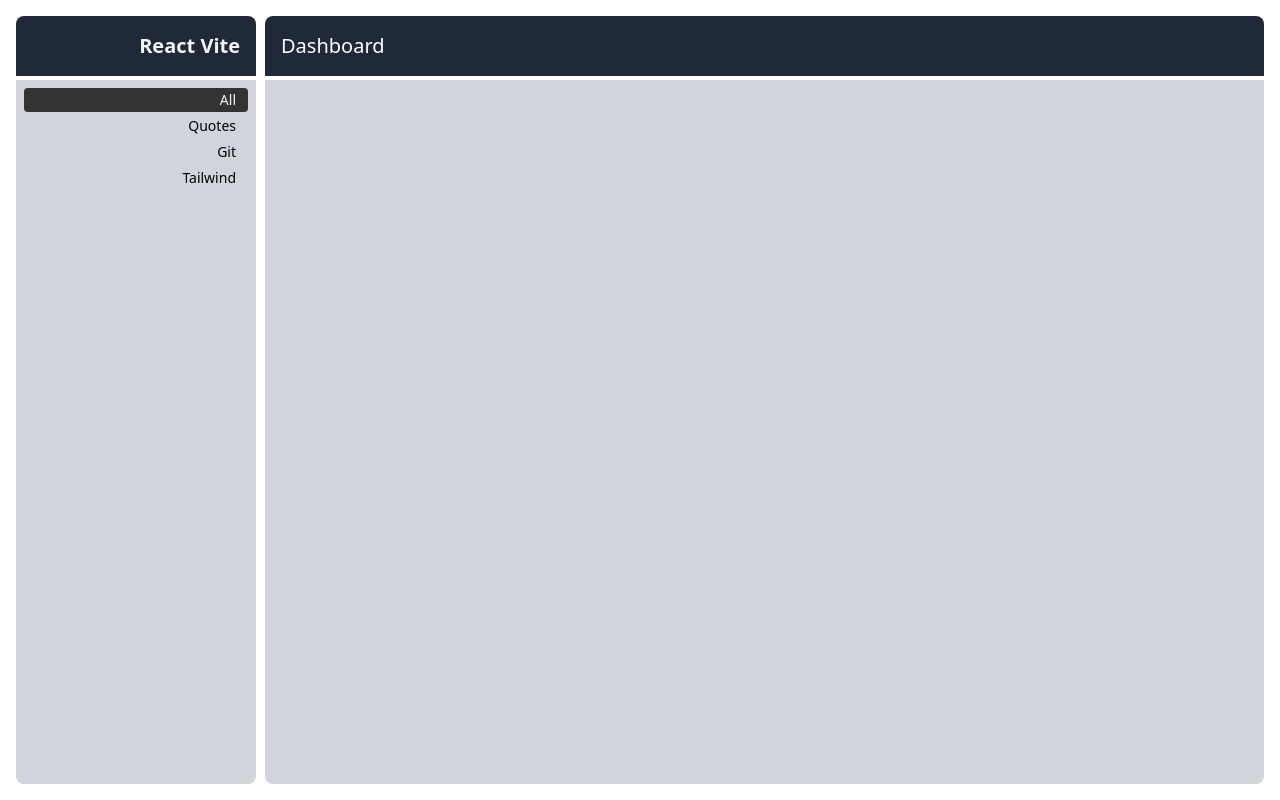
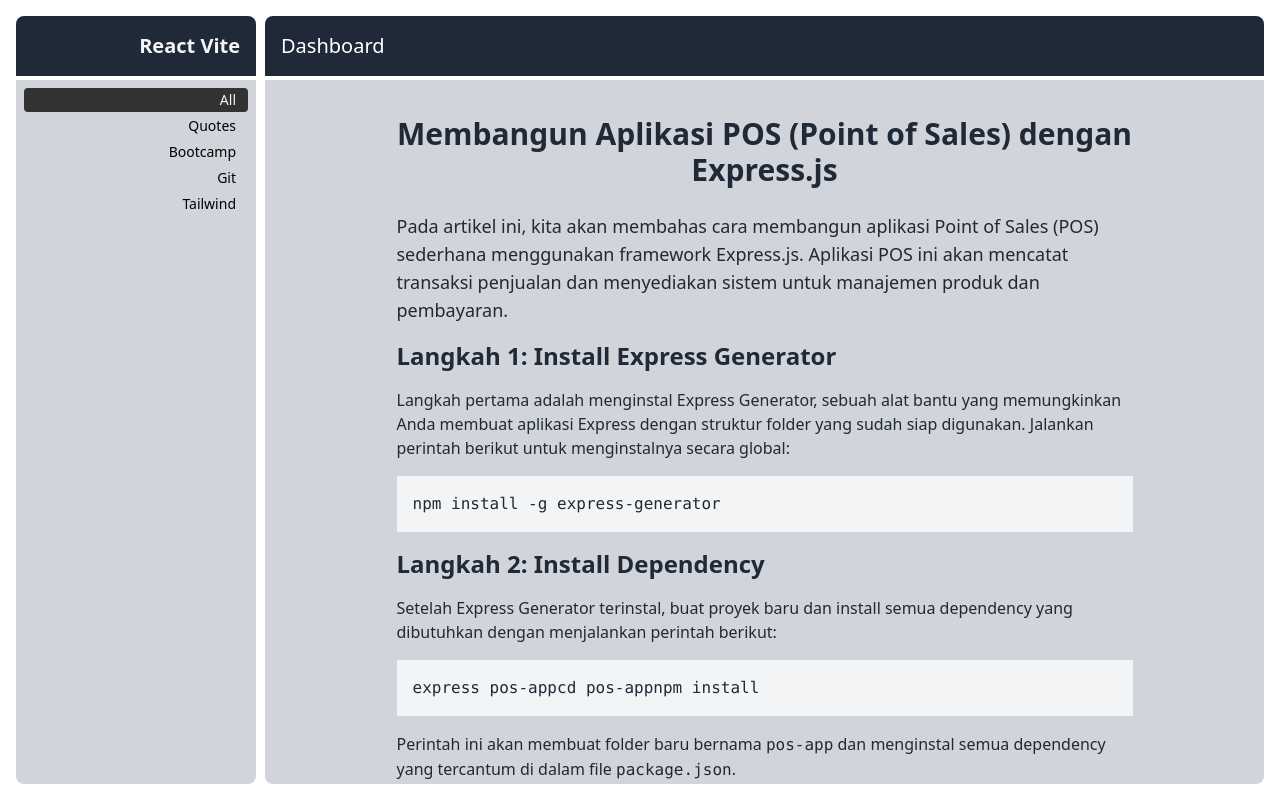
Before and after one commit to jannatun45/article, a React (Vite) app: page /setup-and-configurasi in a window 1280 px wide. Built offline with nearby package versions, Linux system fonts and the light colour scheme.

Commit message:
add article on category bootcamp

```diff
--- /dev/null
+++ b/src/components/pages/bootcamp/SetupAndConfigurasi.jsx
@@ -0,0 +1,91 @@
+import { Icon } from '@iconify/react';
+
+const SetupAndConfigurasi = () => {
+  return (
+    <div className="max-w-3xl mx-auto px-4 py-8 text-gray-800">
+      {/* Judul Artikel */}
+      <h1 className="text-3xl font-semibold mb-6 text-center">Membangun Aplikasi POS (Point of Sales) dengan Express.js</h1>
+
+      {/* Paragraf Pembuka */}
+      <p className="mb-4 text-lg">
+        Pada artikel ini, kita akan membahas cara membangun aplikasi Point of Sales (POS) sederhana menggunakan framework Express.js. Aplikasi POS ini akan mencatat transaksi penjualan dan menyediakan sistem untuk manajemen produk dan pembayaran.
+      </p>
+
+      {/* Langkah 1: Install Express Generator */}
+      <h2 className="text-2xl font-semibold mb-4">Langkah 1: Install Express Generator</h2>
+      <p className="mb-4">
+        Langkah pertama adalah menginstal Express Generator, sebuah alat bantu yang memungkinkan Anda membuat aplikasi Express dengan struktur folder yang sudah siap digunakan. Jalankan perintah berikut untuk menginstalnya secara global:
+      </p>
+      <pre className="bg-gray-100 p-4 mb-4">
+        <code>npm install -g express-generator</code>
+      </pre>
+
+      {/* Langkah 2: Install Dependency */}
+      <h2 className="text-2xl font-semibold mb-4">Langkah 2: Install Dependency</h2>
+      <p className="mb-4">
+        Setelah Express Generator terinstal, buat proyek baru dan install semua dependency yang dibutuhkan dengan menjalankan perintah berikut:
+      </p>
+      <pre className="bg-gray-100 p-4 mb-4">
+        <code>express pos-app</code>
+        <code>cd pos-app</code>
+        <code>npm install</code>
+      </pre>
+      <p className="mb-4">
+        Perintah ini akan membuat folder baru bernama <code>pos-app</code> dan menginstal semua dependency yang tercantum di dalam file <code>package.json</code>.
+      </p>
+
+      {/* Langkah 3: Menyesuaikan Struktur Folder */}
+      <h2 className="text-2xl font-semibold mb-4">Langkah 3: Menyesuaikan Struktur Folder</h2>
+      <p className="mb-4">
+        Setelah aplikasi dasar dibuat, Anda mungkin ingin menyesuaikan struktur folder agar lebih sesuai dengan kebutuhan aplikasi POS. Berikut adalah struktur folder yang umum digunakan:
+      </p>
+      <pre className="bg-gray-100 p-4 mb-4">
+        <code>pos-app/</code>
+        <code>├── bin/</code>
+        <code>│   └── www               # File untuk menjalankan server</code>
+        <code>├── node_modules/         # Folder berisi dependency</code>
+        <code>├── public/               # Folder untuk file statis seperti CSS, gambar, JS</code>
+        <code>├── routes/               # Folder untuk routing aplikasi</code>
+        <code>│   └── index.js          # File routing utama</code>
+        <code>├── views/                # Folder untuk template views</code>
+        <code>│   └── index.jade        # File view utama</code>
+        <code>├── app.js                # File konfigurasi utama aplikasi Express</code>
+        <code>├── package.json          # File konfigurasi proyek Node.js</code>
+        <code>└── .gitignore            # Daftar file/folder yang akan diabaikan oleh git</code>
+      </pre>
+      <p className="mb-4">
+        Anda bisa menambah folder seperti <code>models</code> dan <code>controllers</code> untuk memisahkan logika aplikasi POS lebih baik.
+      </p>
+
+      {/* Langkah 4: Menjalankan Express dalam Mode Debug */}
+      <h2 className="text-2xl font-semibold mb-4">Langkah 4: Menjalankan Express dalam Mode Debug</h2>
+      <p className="mb-4">
+        Untuk memudahkan pengembangan, kita dapat menjalankan aplikasi Express dalam mode debug. Hal ini memungkinkan kita untuk melihat informasi lebih mendetail tentang apa yang terjadi di dalam aplikasi. Gunakan perintah berikut untuk menjalankan aplikasi dengan mode debug:
+      </p>
+      <pre className="bg-gray-100 p-4 mb-4">
+        <code>DEBUG=pos-app:* npm start</code>
+      </pre>
+      <p className="mb-4">
+        Anda juga dapat menambahkan skrip di <code>package.json</code> agar lebih mudah menjalankan aplikasi dalam mode debug:
+      </p>
+      <pre className="bg-gray-100 p-4 mb-4">
+        <code>
+          {`"scripts": {
+  "start": "DEBUG=pos-app:* node ./bin/www",
+  "dev": "nodemon ./bin/www"
+}`}
+        </code>
+      </pre>
+      <p className="mb-4">
+        Dengan ini, Anda bisa cukup menjalankan perintah <code>npm start</code> untuk melihat output debug di terminal.
+      </p>
+
+      {/* Ikon Penutup */}
+      <div className="text-center mt-8">
+        <Icon icon="twemoji:computer" className="text-4xl text-blue-500" />
+      </div>
+    </div>
+  );
+};
+
+export default SetupAndConfigurasi;
--- a/src/db/db.jsx
+++ b/src/db/db.jsx
@@ -4,8 +4,18 @@ const data = [
     "path": "/",
     "publish_date": "2023-01-15",
     "content": "Di dunia kreatif, sering kali kita mendengar tentang pentingnya inspirasi, referensi, dan riset. Setiap kata tersebut memiliki arti dan nilai tersendiri, dan meskipun tampaknya serupa, mereka memiliki makna yang sangat berbeda dalam proses mencipta.",
-    "tags": ["motivasi", "inspirasi", "riset", "tag3", "tag4"],
+    "tags": ["motivasi", "inspirasi", "riset"],
     "category": "quotes",
+    "created_at": "2023-01-01T10:00:00Z",
+    "updated_at": "2023-01-15T12:00:00Z"
+  },
+  {
+    "title": "02 setup dan configurasi",
+    "path": "/setup-and-configurasi",
+    "publish_date": "2023-01-15",
+    "content": "kita akan membahas cara membangun aplikasi Point of Sales (POS) sederhana menggunakan framework Express.js. Aplikasi POS ini akan mencatat transaksi penjualan dan menyediakan sistem untuk manajemen produk dan pembayaran.",
+    "tags": ["eduwork"],
+    "category": "bootcamp",
     "created_at": "2023-01-01T10:00:00Z",
     "updated_at": "2023-01-15T12:00:00Z"
   },
@@ -13,8 +23,8 @@ const data = [
     "title": "penamaan cabang di git",
     "path": "/penamaan-cabang-di-git",
     "publish_date": "2023-01-15",
-    "content": "Di dunia kreatif, sering kali kita mendengar tentang pentingnya inspirasi, referensi, dan riset. Setiap kata tersebut memiliki arti dan nilai tersendiri, dan meskipun tampaknya serupa, mereka memiliki makna yang sangat berbeda dalam proses mencipta.",
-    "tags": ["motivasi", "inspirasi", "riset", "tag3", "tag4"],
+    "content": "Penamaan cabang (branch) di Git adalah salah satu hal penting yang perlu diperhatikan dalam pengembangan perangkat lunak. Penamaan yang jelas dan konsisten akan memudahkan kolaborasi dalam tim serta membantu dalam melacak tujuan atau konteks dari perubahan yang sedang dikerjakan. ",
+    "tags": ["tutorial", "branch"],
     "category": "git",
     "created_at": "2023-01-01T10:00:00Z",
     "updated_at": "2023-01-15T12:00:00Z"
@@ -23,8 +33,8 @@ const data = [
     "title": "Cara bekerja dengan cabang di Git ",
     "path": "/cara-bekerja-dengan-cabang-di-git",
     "publish_date": "2023-01-15",
-    "content": "Di dunia kreatif, sering kali kita mendengar tentang pentingnya inspirasi, referensi, dan riset. Setiap kata tersebut memiliki arti dan nilai tersendiri, dan meskipun tampaknya serupa, mereka memiliki makna yang sangat berbeda dalam proses mencipta.",
-    "tags": ["motivasi", "inspirasi", "riset", "tag3", "tag4"],
+    "content": "Dalam pengembangan perangkat lunak, terutama ketika bekerja dalam tim, penggunaan sistem kontrol versi seperti Git sangat penting.",
+    "tags": ["tutorial", "git"],
     "category": "git",
     "created_at": "2023-01-01T10:00:00Z",
     "updated_at": "2023-01-15T12:00:00Z"
@@ -33,8 +43,8 @@ const data = [
     "title": "Unicode",
     "path": "/unicode",
     "publish_date": "2023-01-15",
-    "content": "Di dunia kreatif, sering kali kita mendengar tentang pentingnya inspirasi, referensi, dan riset. Setiap kata tersebut memiliki arti dan nilai tersendiri, dan meskipun tampaknya serupa, mereka memiliki makna yang sangat berbeda dalam proses mencipta.",
-    "tags": ["motivasi", "inspirasi", "riset", "tag3", "tag4"],
+    "content": "Dalam dunia pengembangan perangkat lunak, pengkodean karakter memainkan peran penting dalam memfasilitasi komunikasi antara sistem komputer yang berbeda.",
+    "tags": ["icon", "inspirasi", "riset",],
     "category": "quotes",
     "created_at": "2023-01-01T10:00:00Z",
     "updated_at": "2023-01-15T12:00:00Z"
@@ -43,8 +53,8 @@ const data = [
     "title": "perbedaan local storage dan session storage",
     "path": "/perbedaan-local-storage-dan-session-storage",
     "publish_date": "2023-01-15",
-    "content": "Di dunia kreatif, sering kali kita mendengar tentang pentingnya inspirasi, referensi, dan riset. Setiap kata tersebut memiliki arti dan nilai tersendiri, dan meskipun tampaknya serupa, mereka memiliki makna yang sangat berbeda dalam proses mencipta.",
-    "tags": ["motivasi", "inspirasi", "riset", "tag3", "tag4"],
+    "content": "Pernahkah Anda mendengar tentang localStorage dan sessionStorage? Keduanya adalah mekanisme penyimpanan web yang digunakan untuk menyimpan data secara lokal di browser.",
+    "tags": ["storage", "tutorial",],
     "category": "quotes",
     "created_at": "2023-01-01T10:00:00Z",
     "updated_at": "2023-01-15T12:00:00Z"
@@ -54,7 +64,7 @@ const data = [
     "path": "/flex-wrap-pada-tailwind",
     "publish_date": "2023-01-15",
     "content": "Di Tailwind CSS, flex-wrap digunakan untuk mengontrol apakah elemen-elemen dalam kontainer flex harus dibungkus (wrap) atau tidak. Secara default, elemen dalam kontainer flex akan disusun dalam satu baris atau kolom (tergantung arah flex), tetapi jika elemen-elemen tersebut melebihi ruang yang tersedia, maka kita dapat menggunakan flex-wrap untuk memaksa elemen-elemen tersebut untuk membungkus ke baris atau kolom berikutnya.",
-    "tags": ["tutorial", "tag1", "tag2", "tag3", "tag4"],
+    "tags": ["tutorial",],
     "category": "tailwind",
     "created_at": "2023-01-01T10:00:00Z",
     "updated_at": "2023-01-15T12:00:00Z"
@@ -64,7 +74,7 @@ const data = [
     "path": "/filosofi-dibalik-inspirasi-referency-dan-riset",
     "publish_date": "2023-01-15",
     "content": "Di dunia kreatif, sering kali kita mendengar tentang pentingnya inspirasi, referensi, dan riset. Setiap kata tersebut memiliki arti dan nilai tersendiri, dan meskipun tampaknya serupa, mereka memiliki makna yang sangat berbeda dalam proses mencipta.",
-    "tags": ["motivasi", "inspirasi", "riset", "tag3", "tag4"],
+    "tags": ["motivasi", "inspirasi", "riset",],
     "category": "quotes",
     "created_at": "2023-01-01T10:00:00Z",
     "updated_at": "2023-01-15T12:00:00Z"
--- a/src/router/RouterView.jsx
+++ b/src/router/RouterView.jsx
@@ -8,6 +8,7 @@ import PenamaanCabangDiGit from "../components/pages/PenamaanCabangDiGit .jsx";
 // import PageContent from "../components/molecules/PageContents.jsx";
 import CategoryPage from "../components/pages/CategoryPage.jsx";
 import AddArticle from "../components/article/AddArticle.jsx";
+import SetupAndConfigurasi from "../components/pages/bootcamp/SetupAndConfigurasi.jsx";
 
 function RouterView() {
   return (
@@ -20,6 +21,7 @@ function RouterView() {
         <Route path='/perbedaan-local-storage-dan-session-storage' element={<PerbedaanLocalStorageDanSessionStorage />}/>
         <Route path='/filosofi-dibalik-inspirasi-referency-dan-riset' element={<FilosofiDibalikInspirasiReferencyDanRiset />}/>
         <Route path='/flex-wrap-pada-tailwind' element={<FlexWrapPadaTailwind />}/>
+        <Route path='/setup-and-configurasi' element={<SetupAndConfigurasi />}/>
 
         {/* <Route path='/category/:categoryName' element={<PageContent />} /> */}
         <Route path='/category/:categoryName' element={<CategoryPage />} />
```
